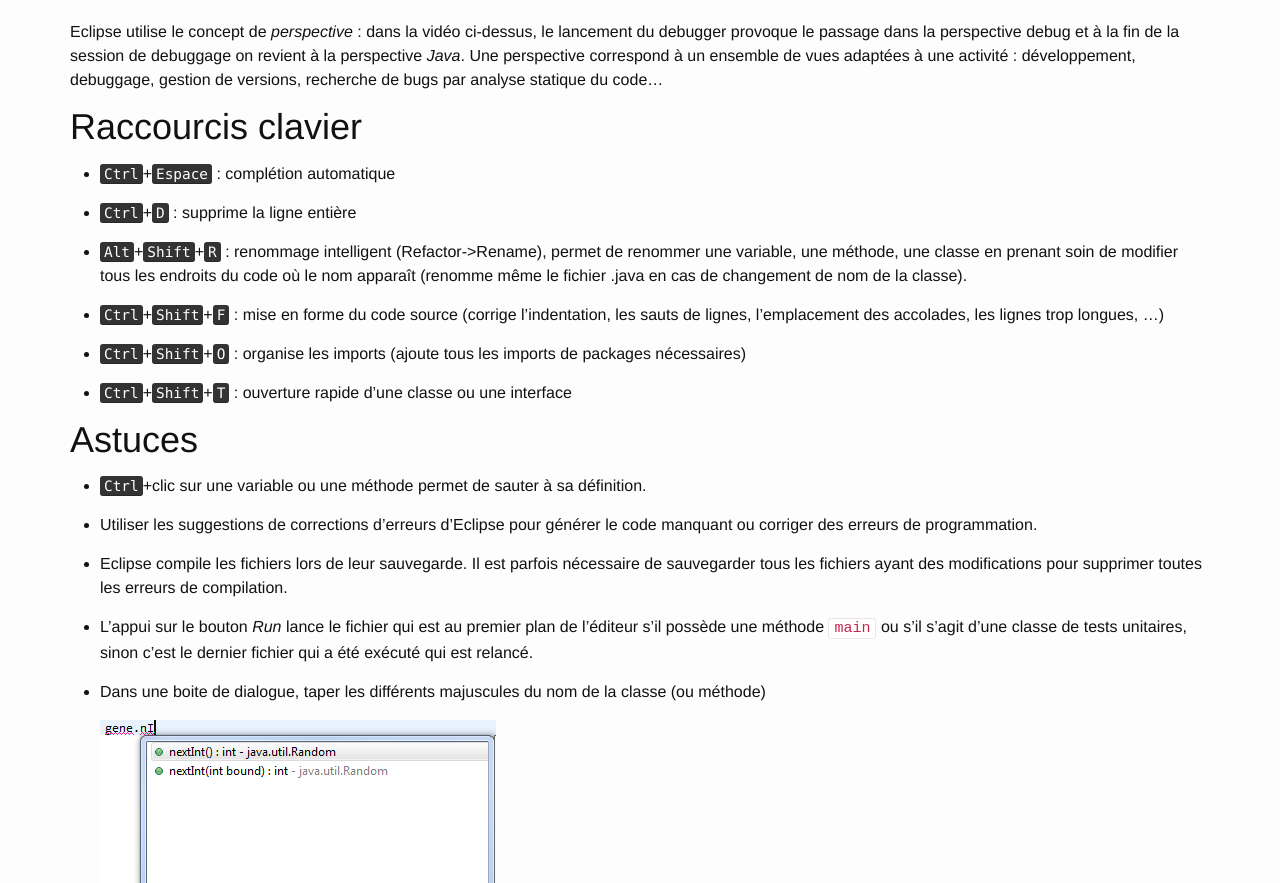
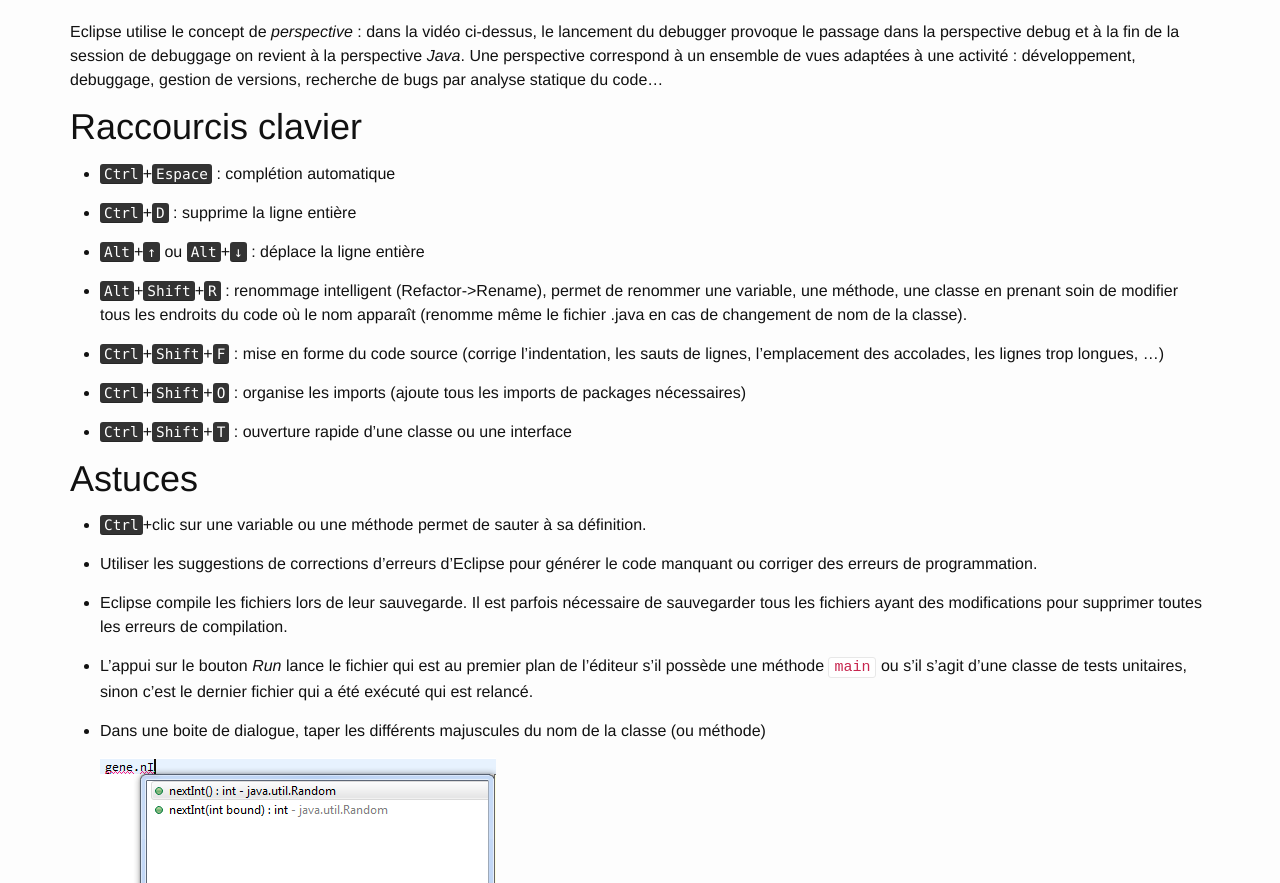
Before and after one commit to geiilyon/geiilyon.github.io, a Jekyll site: the page built from eclipse.md, in a window 1280 px wide and 900 px high, scrolled down 820 px, cut to the strip 17-900 px from the top of the window. Built offline with Jekyll 4.4.1, drawn with Linux system fonts in a browser that asks for light colours; nearby versions of some CDN libraries.

Commit message:
Ajout raccourci alt+flèches

```diff
--- a/eclipse.md
+++ b/eclipse.md
@@ -19,6 +19,8 @@
 * <kbd>Ctrl</kbd>+<kbd>Espace</kbd> : complétion automatique
 
 * <kbd>Ctrl</kbd>+<kbd>D</kbd> : supprime la ligne entière
+
+* <kbd>Alt</kbd>+<kbd>&uparrow;</kbd> ou <kbd>Alt</kbd>+<kbd>&downarrow;</kbd> : déplace la ligne entière
 
 * <kbd>Alt</kbd>+<kbd>Shift</kbd>+<kbd>R</kbd> : renommage intelligent (Refactor->Rename), permet de renommer une variable, une méthode, une classe en prenant soin de modifier tous les endroits du code où le nom apparaît (renomme même le fichier .java en cas de changement de nom de la classe).
 
```
